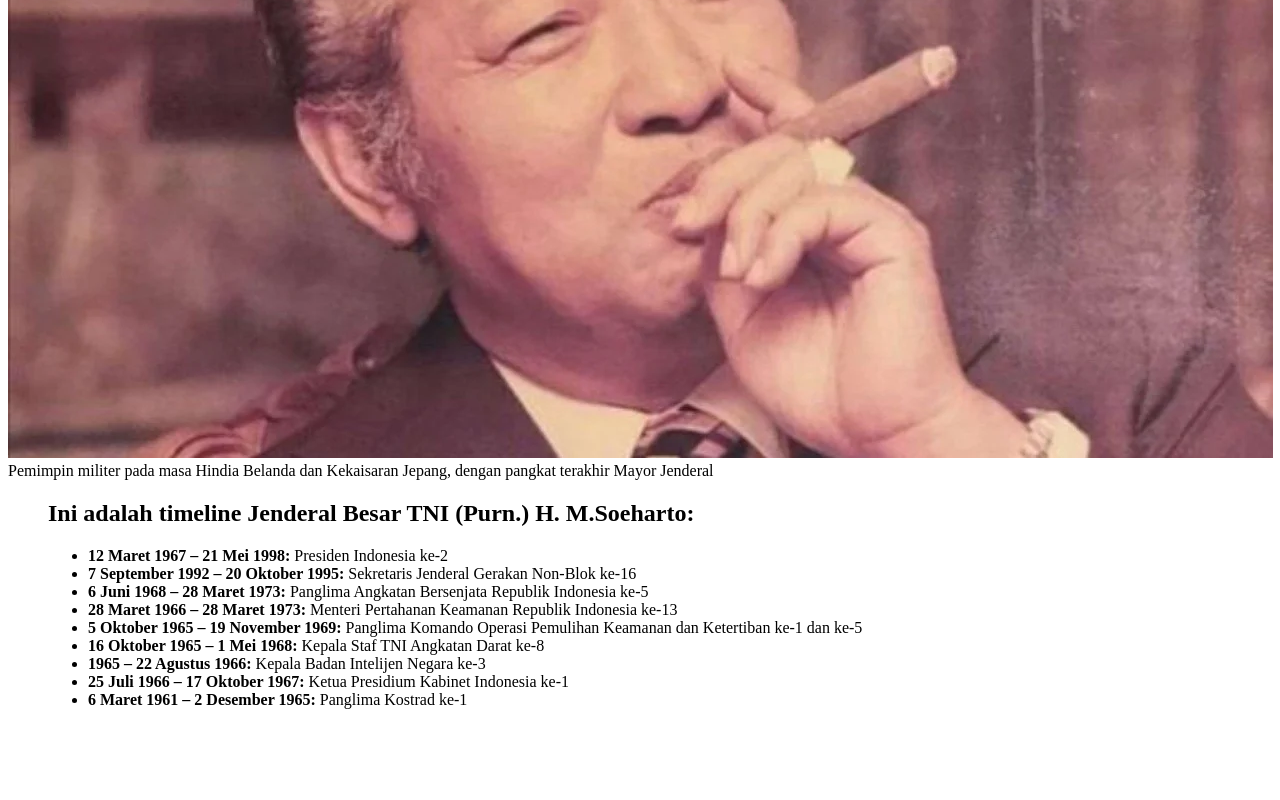
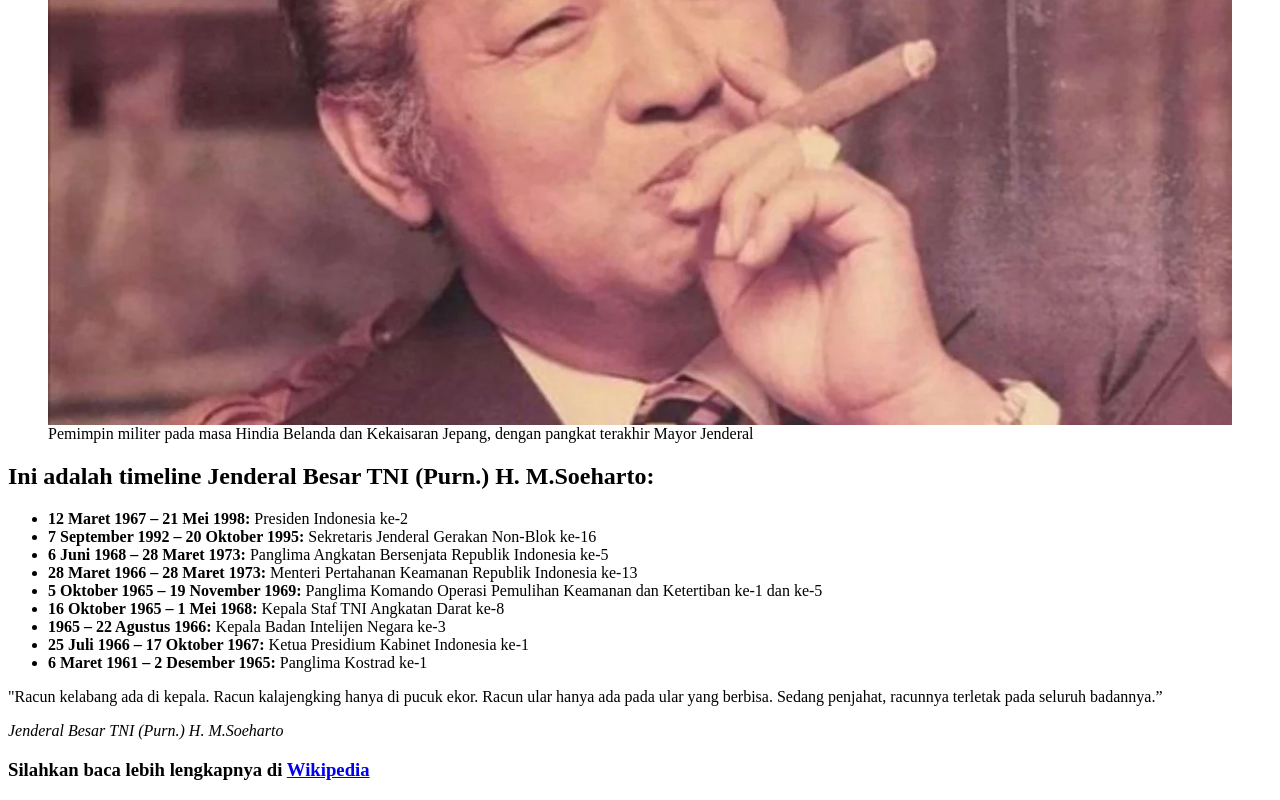
Before and after one commit to aryapraset/tribute-page, a plain HTML site: page index.html in a window 1280 px wide. Shown: the part 367-1167 px from the top of the page. Before the commit the page ends 1092 px from the top, so only its background shows below. Drawn offline with Linux system fonts and the light colour scheme.

Commit message:
finish-wait for update

```diff
--- a/index.html
+++ b/index.html
@@ -11,17 +11,16 @@
 <body>
     <main id="main">
         <div id="title">
-            <h1>Jenderal Besar TNI (Purn.) H. M.Soeharto</h1>
-            <p>Sang Jenderal yang Tersenyum</p>
+            <h1 id="title">Jenderal Besar TNI (Purn.) H. M.Soeharto</h1>
+            <h2 id="subtitle">Sang Jenderal yang Tersenyum</h2>
         </div>
-        <div id="img-div">
-            <img id="image" src="images/soeharto.webp" alt="soeharto-picture">
-            <figcaption id="image-caption">Pemimpin militer pada masa Hindia Belanda dan Kekaisaran Jepang, dengan pangkat terakhir Mayor Jenderal</figcaption>
-        </div>
-        <dir id="tribute-info">
-            <h2>Ini adalah timeline Jenderal Besar TNI (Purn.) H. M.Soeharto:</h2>
-
-            <ul>
+        <figure id="img-div">
+            <img src="images/soeharto.webp" alt="soeharto-picture" id="image">
+            <figcaption id="img-caption">Pemimpin militer pada masa Hindia Belanda dan Kekaisaran Jepang, dengan pangkat terakhir Mayor Jenderal</figcaption>
+        </figure>
+        <div id="content">
+            <h2 id="content-title">Ini adalah timeline Jenderal Besar TNI (Purn.) H. M.Soeharto:</h2>
+            <ul id="tribute-info">
                 <li><strong>12 Maret 1967 – 21 Mei 1998:</strong> Presiden Indonesia ke-2</li>
                 <li><strong>7 September 1992 – 20 Oktober 1995:</strong> Sekretaris Jenderal Gerakan Non-Blok ke-16</li>
                 <li><strong>6 Juni 1968 – 28 Maret 1973:</strong> Panglima Angkatan Bersenjata Republik Indonesia ke-5</li>
@@ -32,9 +31,21 @@
                 <li><strong>25 Juli 1966 – 17 Oktober 1967:</strong> Ketua Presidium Kabinet Indonesia ke-1</li>
                 <li><strong>6 Maret 1961 – 2 Desember 1965:</strong> Panglima Kostrad ke-1</li>
             </ul>
-        </dir>
-
+            <div id="quote">
+                <p>
+                    "Racun kelabang ada di kepala. Racun kalajengking hanya di pucuk ekor.
+                    Racun ular hanya ada pada ular yang berbisa. Sedang penjahat, racunnya
+                    terletak pada seluruh badannya.”
+                </p>
+                <cite>Jenderal Besar TNI (Purn.) H. M.Soeharto</cite>
+            </div>
+            <footer>
+                <h3>Silahkan baca lebih lengkapnya di
+                    <a id="tribute-link" href="https://id.wikipedia.org/wiki/Soeharto"
+                    target="_blank">Wikipedia</a>
+                </h3>
+            </footer>
+        </div>
     </main>
-
 </body>
 </html>
--- a/styles.css
+++ b/styles.css
@@ -0,0 +1,6 @@
+img {
+    display: block;
+    max-width: 100%;
+    height: auto;
+    margin: 0 auto;
+}
```
